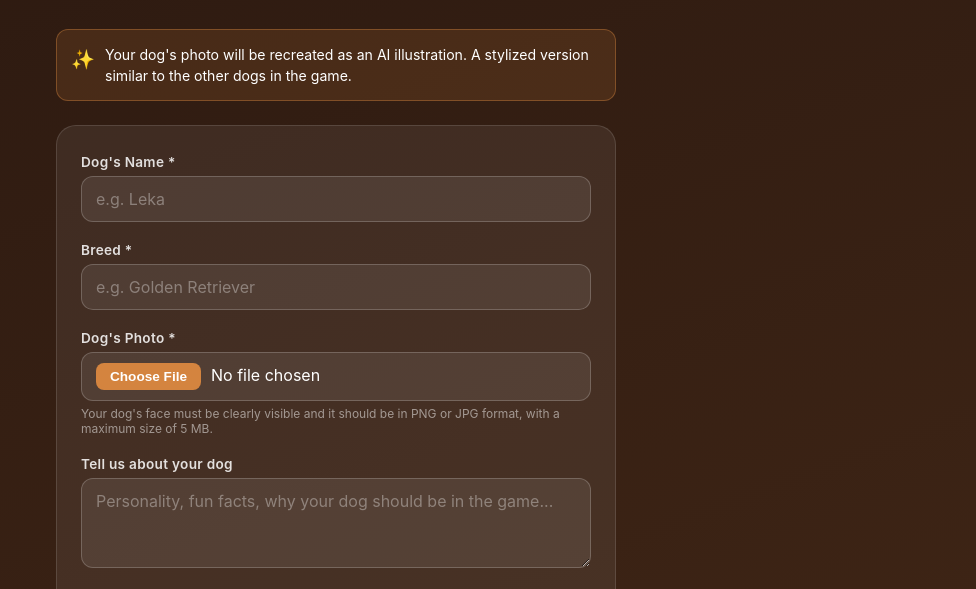
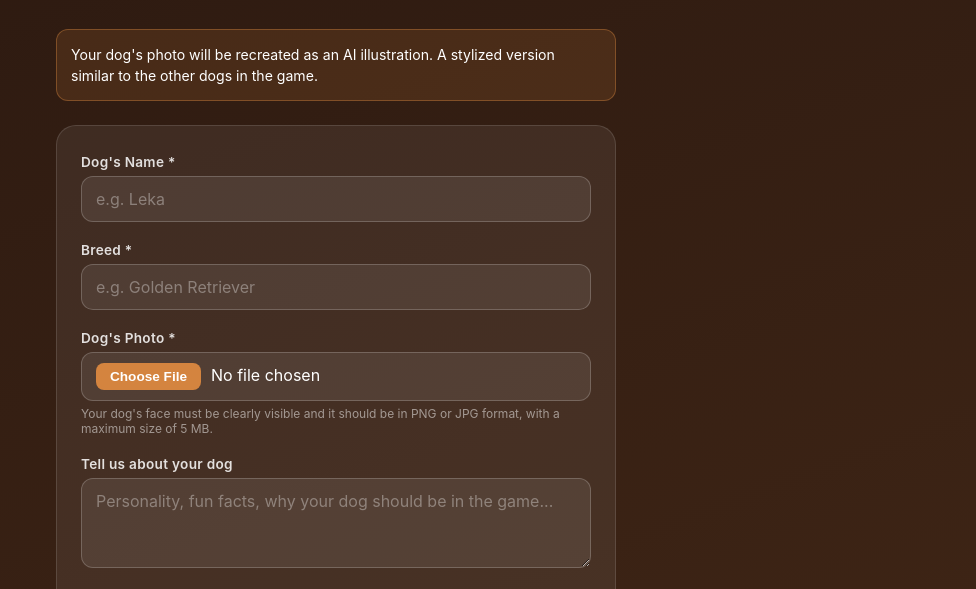
Before and after one commit to ddandin/sudogu, a website: page add-your-dog.html in a window 1280 px wide. Shown: the part 201-790 px from the top of the page, without its empty margins (304-1280 px from the left). Drawn offline with Linux system fonts and the light colour scheme.

Commit message:
remove emoji from ai notice

```diff
--- a/add-your-dog.html
+++ b/add-your-dog.html
@@ -191,10 +191,7 @@
         <p class="subtitle">Think your dog deserves to be in the game? Submit them here and they might appear in the next version of Sudogu!</p>
 
         <div class="ai-notice">
-            <span class="ai-notice-icon">✨</span>
-            <div>
 Your dog's photo will be recreated as an AI illustration. A stylized version similar to the other dogs in the game.
-            </div>
         </div>
 
         <div class="form-card">
```
